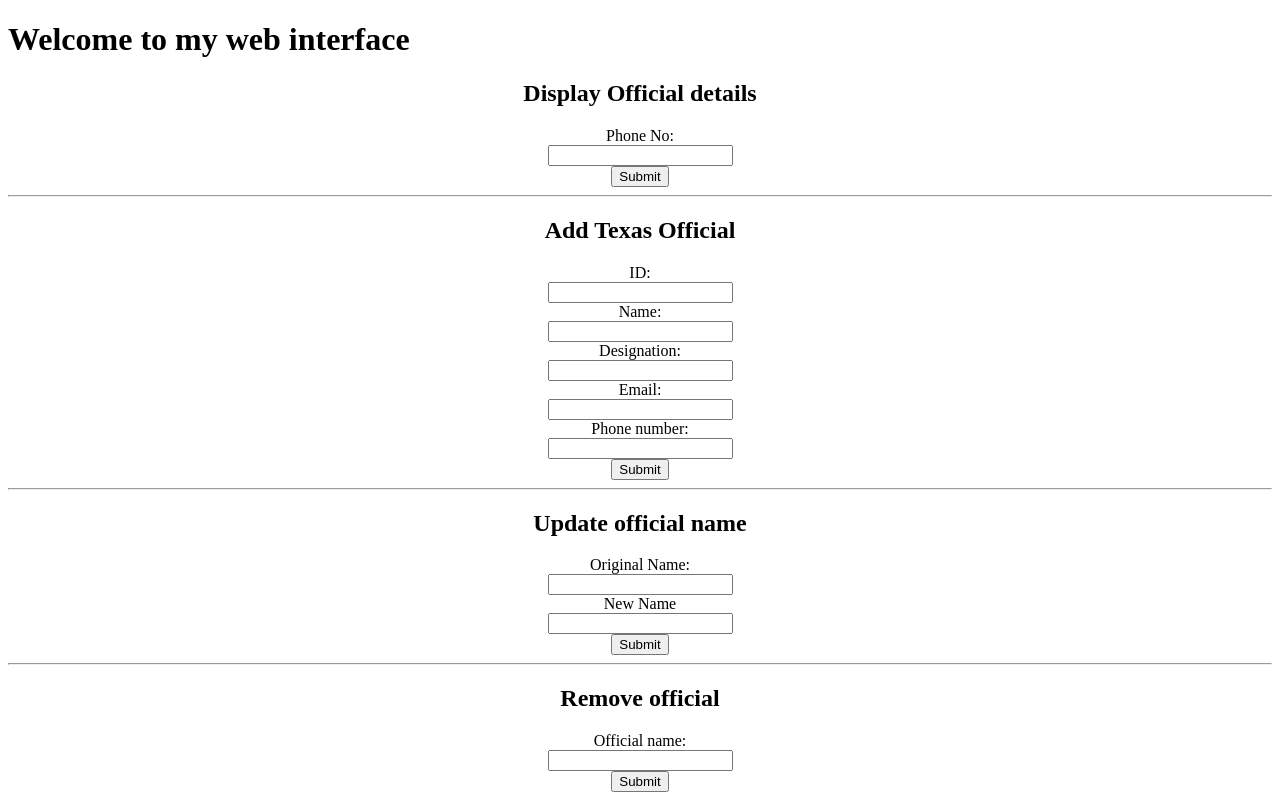
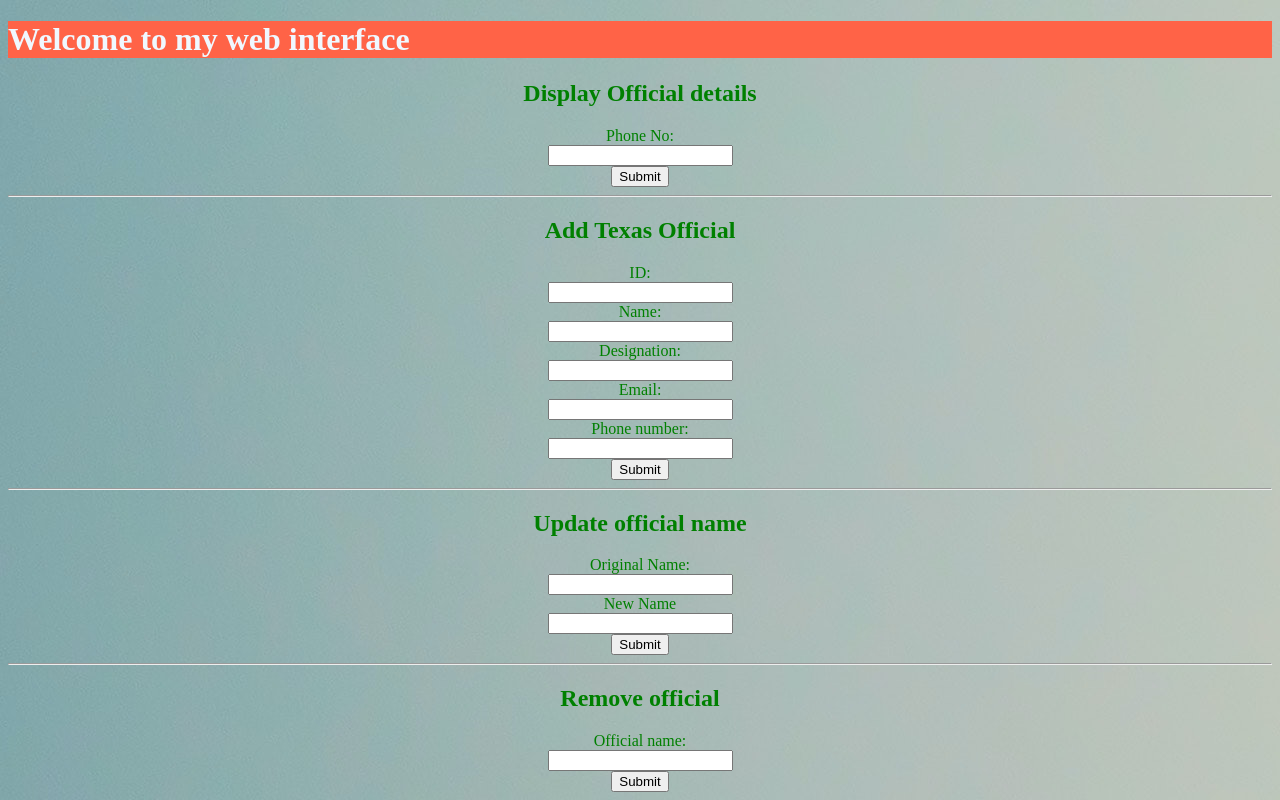
Before and after one commit to Prithvidhar/flaskProject-CSE3330, a Flask app: page / in a window 1280 px wide. Run offline with Flask 2, Linux system fonts and the light colour scheme; some libraries are stand-ins or nearby versions.

Commit message:
attempted CSS

```diff
--- a/templates/index.html
+++ b/templates/index.html
@@ -2,6 +2,7 @@
 <html lang="en">
 <head>
     <meta charset="UTF-8">
+    <link rel="stylesheet" href="mystyle.css">
     <title>Home</title>
 </head>
 <body>
--- /dev/null
+++ b/templates/mystyle.css
@@ -0,0 +1,8 @@
+h1{
+    background-color: tomato;
+    color: aliceblue;
+}
+body {
+    background-image: url("background.jpg");
+    color: green ;
+}
```
Also changed, not shown: templates/background.jpg (added).
